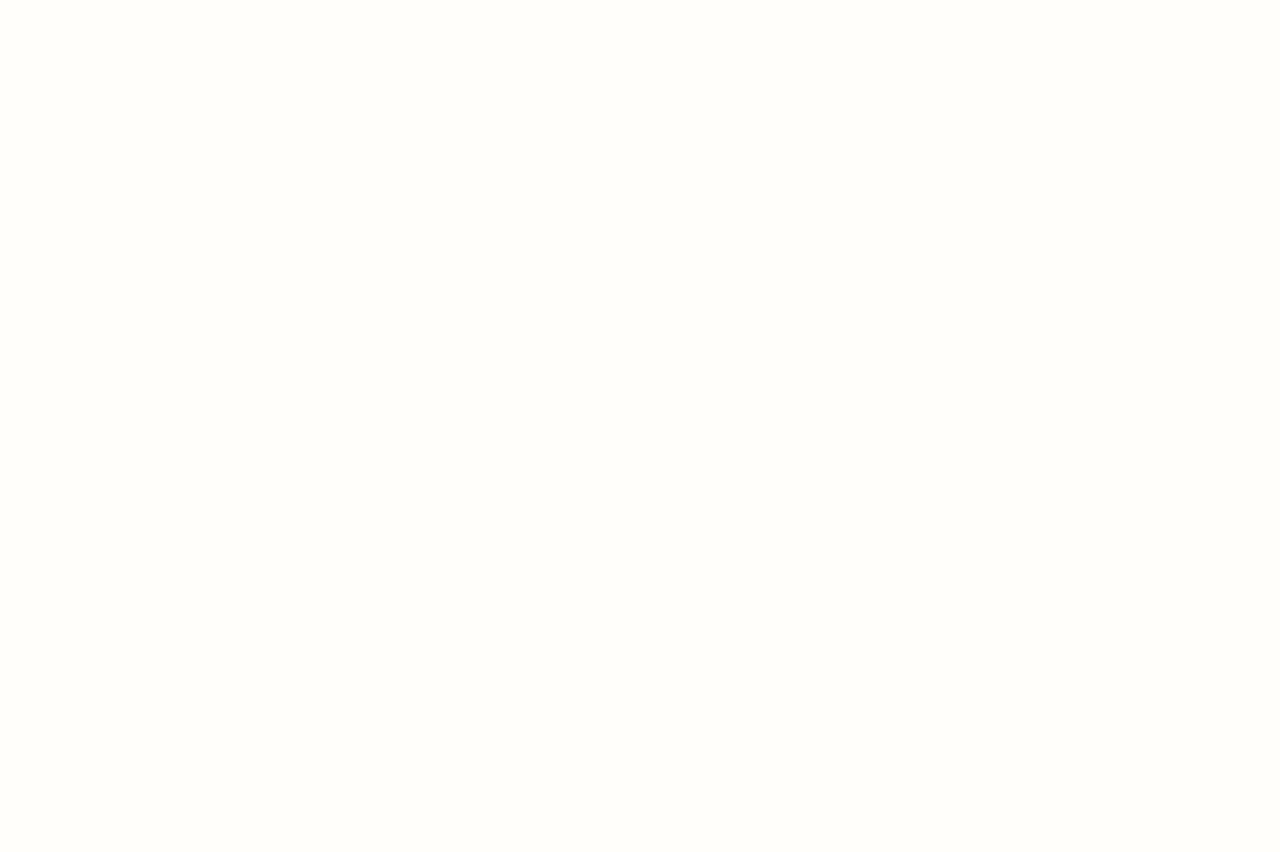
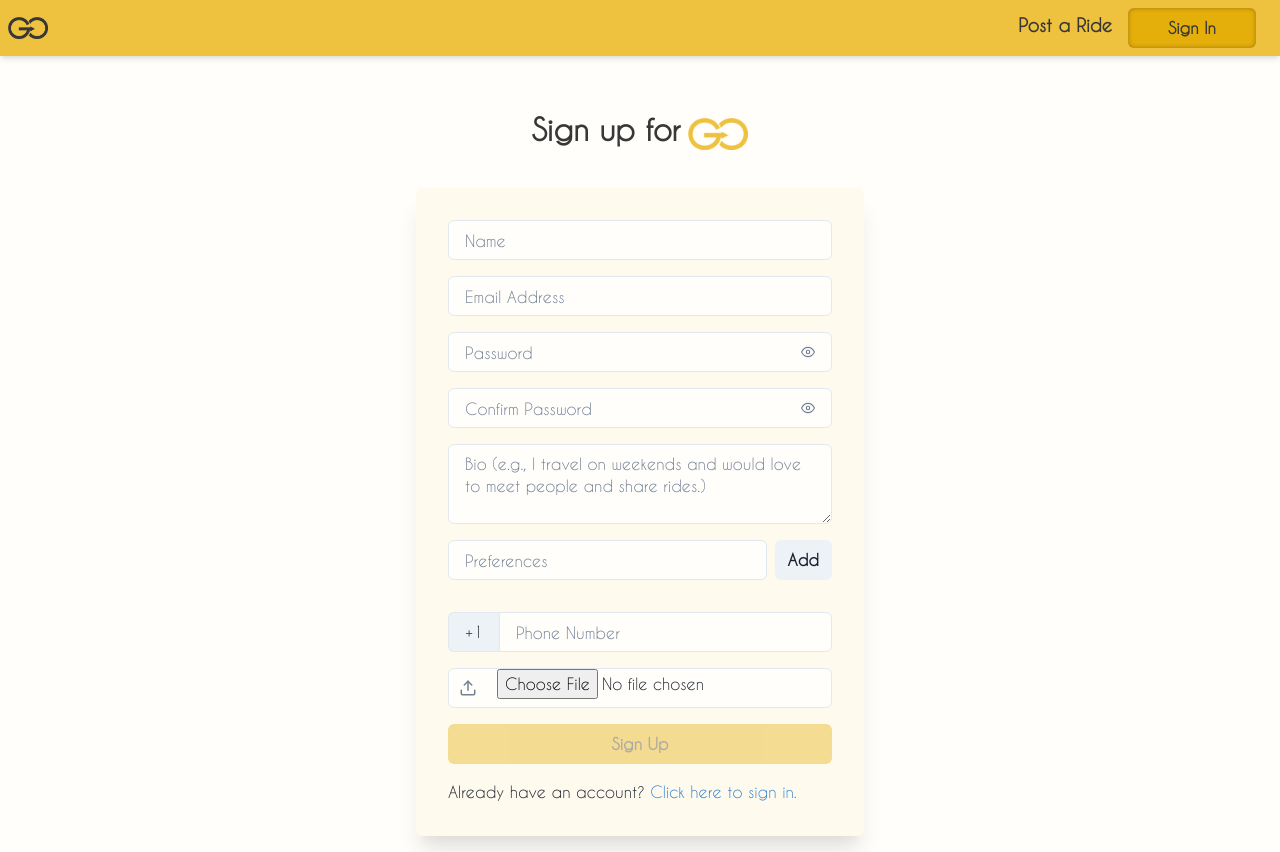
Before and after one commit to Go-Ride-Share/web-client, a React (Create React App) app: page /signup in a window 1280 px wide. Before the commit this address had no page. Before the commit the page ends 800 px from the top, so only its background shows below. Built offline with nearby package versions, Linux system fonts and the light colour scheme; the HTML template or start-up script is replaced by a standard one.

Commit message:
Add signup page

```diff
--- a/package.json
+++ b/package.json
@@ -13,6 +13,7 @@
     "prop-types": "^15.8.1",
     "react": "^18.3.1",
     "react-dom": "^18.3.1",
+    "react-icons": "^5.3.0",
     "react-router-dom": "^6.26.2",
     "react-scripts": "5.0.1",
     "web-vitals": "^2.1.4"
--- a/src/components/PageWithNav.js
+++ b/src/components/PageWithNav.js
@@ -1,16 +1,17 @@
-import React from 'react';
-import { Outlet } from 'react-router-dom';
-import { Box } from '@chakra-ui/react';
-import PropTypes from 'prop-types';
-import Nav from './Nav';
+import React from "react";
+import { Outlet } from "react-router-dom";
+import { Box } from "@chakra-ui/react";
+import PropTypes from "prop-types";
+import Nav from "./Nav";
 import Login from "./Login";
+import Signup from "./Signup";
 
-const PageWithNav = ({ login }) => {
+const PageWithNav = ({ login, signup }) => {
   return (
     <Box>
       <Nav />
       <Box as="main" p="4">
-        {login ? <Login /> : <Outlet />}
+        {login ? <Login /> : signup ? <Signup /> : <Outlet />}
       </Box>
     </Box>
   );
@@ -18,6 +19,7 @@
 
 PageWithNav.propTypes = {
   login: PropTypes.bool,
+  signup: PropTypes.bool,
 };
 
 export default PageWithNav;
--- /dev/null
+++ b/src/components/Signup.js
@@ -0,0 +1,294 @@
+import React, { useState } from "react";
+import {
+  Stack,
+  Image,
+  Heading,
+  Input,
+  Button,
+  Link,
+  Textarea,
+  Text,
+  Card,
+  useTheme,
+  InputGroup,
+  InputRightElement,
+  InputLeftElement,
+  InputLeftAddon,
+  IconButton,
+} from "@chakra-ui/react";
+import { FiUpload, FiEye, FiEyeOff } from "react-icons/fi";
+import { Link as RouterLink } from "react-router-dom";
+import logo from "../assets/images/LogoNotYellow.png";
+
+const Signup = () => {
+  const theme = useTheme();
+  const [showPassword, setShowPassword] = useState(false);
+  const [showConfirmPassword, setShowConfirmPassword] = useState(false);
+
+  const [name, setName] = useState("");
+  const [email, setEmail] = useState("");
+  const [password, setPassword] = useState("");
+  const [confirmPassword, setConfirmPassword] = useState("");
+  const [bio, setBio] = useState("");
+  const [phone, setPhone] = useState("");
+  const [preferences, setPreferences] = useState("");
+  const [preferencesList, setPreferencesList] = useState([]);
+  const [imageBlob, setImageBlob] = useState(null);
+
+  const [passwordError, setPasswordError] = useState("");
+  const [emailError, setEmailError] = useState("");
+  const [phoneError, setPhoneError] = useState("");
+
+  const handleAddPreference = () => {
+    if (preferences) {
+      setPreferencesList([...preferencesList, preferences]);
+      setPreferences("");
+    }
+  };
+
+  const handleRemovePreference = (index) => {
+    const newList = [...preferencesList];
+    newList.splice(index, 1);
+    setPreferencesList(newList);
+  };
+
+  const handleNameChange = (e) => setName(e.target.value);
+  const handleEmailChange = (e) => {
+    setEmail(e.target.value);
+    const emailRegex = /^[^\s@]+@[^\s@]+\.[^\s@]+$/;
+    if (!emailRegex.test(e.target.value)) {
+      setEmailError("Invalid email format.");
+    } else {
+      setEmailError("");
+    }
+  };
+
+  const handlePasswordChange = (e) => {
+    setPassword(e.target.value);
+    if (e.target.value.length < 8) {
+      setPasswordError("Password must be at least 8 characters.");
+    } else if (confirmPassword && e.target.value !== confirmPassword) {
+      setPasswordError("Passwords do not match.");
+    } else {
+      setPasswordError("");
+    }
+  };
+
+  const handleConfirmPasswordChange = (e) => {
+    setConfirmPassword(e.target.value);
+    if (password && e.target.value !== password) {
+      setPasswordError("Passwords do not match.");
+    } else {
+      setPasswordError("");
+    }
+  };
+
+  const handleBioChange = (e) => setBio(e.target.value);
+  const handlePhoneChange = (e) => {
+    setPhone(e.target.value);
+    const phoneRegex = /^\d{10}$/;
+    if (!phoneRegex.test(e.target.value)) {
+      setPhoneError("Phone number must be 10 digits.");
+    } else {
+      setPhoneError("");
+    }
+  };
+
+  const handleImageChange = (e) => {
+    const file = e.target.files[0];
+    if (file) {
+      const reader = new FileReader();
+      reader.onloadend = () => {
+        setImageBlob(reader.result);
+      };
+      reader.readAsDataURL(file);
+    }
+  };
+
+  const isFormValid =
+    name &&
+    email &&
+    password &&
+    confirmPassword &&
+    bio &&
+    phone &&
+    password === confirmPassword &&
+    !emailError &&
+    !phoneError &&
+    password.length >= 8;
+
+  return (
+    <Stack spacing={6} maxW="md" mx="auto" mt="8" fontFamily="CaviarDreams">
+      <Heading as="h2" size="lg" textAlign="center" fontFamily="CaviarDreams">
+        Sign up for
+        <Image
+          src={logo}
+          alt="Go App"
+          boxSize="60px"
+          display="inline-block"
+          objectFit="contain"
+          verticalAlign="middle"
+          quality={100}
+          ml="2"
+        />
+      </Heading>
+
+      <Card p="8" boxShadow="xl" bg={theme.colors.accent}>
+        <Stack spacing={4}>
+          <Input
+            placeholder="Name"
+            type="text"
+            value={name}
+            onChange={handleNameChange}
+            bg={theme.colors.background}
+          />
+          <Input
+            placeholder="Email Address"
+            type="email"
+            value={email}
+            onChange={handleEmailChange}
+            bg={theme.colors.background}
+          />
+          {emailError && <Text color="red.500">{emailError}</Text>}
+
+          <InputGroup>
+            <Input
+              placeholder="Password"
+              type={showPassword ? "text" : "password"}
+              value={password}
+              onChange={handlePasswordChange}
+              bg={theme.colors.background}
+            />
+            <InputRightElement width="3rem">
+              <IconButton
+                size="sm"
+                onClick={() => setShowPassword(!showPassword)}
+                icon={showPassword ? <FiEyeOff /> : <FiEye />}
+                aria-label={showPassword ? "Hide password" : "Show password"}
+                variant="link"
+              />
+            </InputRightElement>
+          </InputGroup>
+
+          <InputGroup>
+            <Input
+              placeholder="Confirm Password"
+              type={showConfirmPassword ? "text" : "password"}
+              value={confirmPassword}
+              onChange={handleConfirmPasswordChange}
+              bg={theme.colors.background}
+            />
+            <InputRightElement width="3rem">
+              <IconButton
+                size="sm"
+                onClick={() => setShowConfirmPassword(!showConfirmPassword)}
+                icon={showConfirmPassword ? <FiEyeOff /> : <FiEye />}
+                aria-label={
+                  showConfirmPassword ? "Hide password" : "Show password"
+                }
+                variant="link"
+              />
+            </InputRightElement>
+          </InputGroup>
+          {passwordError && <Text color="red.500">{passwordError}</Text>}
+
+          <Textarea
+            placeholder="Bio (e.g., I travel on weekends and would love to meet people and share rides.)"
+            value={bio}
+            onChange={handleBioChange}
+            bg={theme.colors.background}
+          />
+
+          <Stack direction="row" align="center">
+            <Input
+              placeholder="Preferences"
+              value={preferences}
+              onChange={(e) => setPreferences(e.target.value)}
+              bg={theme.colors.background}
+            />
+            <Button onClick={handleAddPreference}>Add</Button>
+          </Stack>
+
+          <Stack direction="column" spacing={2}>
+            {preferencesList.map((pref, index) => (
+              <Stack key={index} direction="row" justify="space-between">
+                <Text>{pref}</Text>
+                <Button size="xs" onClick={() => handleRemovePreference(index)}>
+                  Remove
+                </Button>
+              </Stack>
+            ))}
+          </Stack>
+
+          <InputGroup>
+            <InputLeftAddon>+1</InputLeftAddon>
+            <Input
+              placeholder="Phone Number"
+              type="tel"
+              value={phone}
+              onChange={handlePhoneChange}
+              bg={theme.colors.background}
+            />
+          </InputGroup>
+          {phoneError && <Text color="red.500">{phoneError}</Text>}
+
+          <InputGroup>
+            <InputLeftElement pointerEvents="none">
+              <IconButton
+                aria-label="Upload Picture"
+                icon={<FiUpload />}
+                bg="transparent"
+                color="gray.500"
+                _hover={{ color: theme.colors.secondary }}
+                size="lg"
+                borderRadius="full"
+              />
+            </InputLeftElement>
+            <Input
+              placeholder="Upload Picture"
+              type="file"
+              accept="image/*"
+              onChange={handleImageChange}
+              bg={theme.colors.background}
+              pl="12"
+            />
+          </InputGroup>
+
+          {imageBlob && (
+            <Image
+              src={imageBlob}
+              alt="Uploaded Preview"
+              boxSize="100px"
+              objectFit="cover"
+              borderRadius="full"
+              mt={4}
+            />
+          )}
+
+          <Button
+            bg={theme.colors.secondary}
+            color={theme.colors.text}
+            _hover={{
+              bg: theme.colors.tertiary,
+              boxShadow: "inset 0 0 5px rgba(0, 0, 0, 0.5)",
+            }}
+            boxShadow="inset 0 0 5px rgba(0, 0, 0, 0.3)"
+            size="md"
+            isDisabled={!isFormValid}
+          >
+            Sign Up
+          </Button>
+
+          <Text textAlign="left">
+            Already have an account?{" "}
+            <Link as={RouterLink} to="/login" color="blue.500">
+              Click here to sign in.
+            </Link>
+          </Text>
+        </Stack>
+      </Card>
+    </Stack>
+  );
+};
+
+export default Signup;
--- a/src/routes/ProtectedRoutes.js
+++ b/src/routes/ProtectedRoutes.js
@@ -17,6 +17,12 @@
             <PageWithNav login />
         }
       />
+      <Route
+        path="/signup"
+        element={
+            <PageWithNav signup />
+        }
+      />
     </Routes>
   );
 };
```
Also changed, not shown: 1 other file (tests, documents, lock files or other folders).
